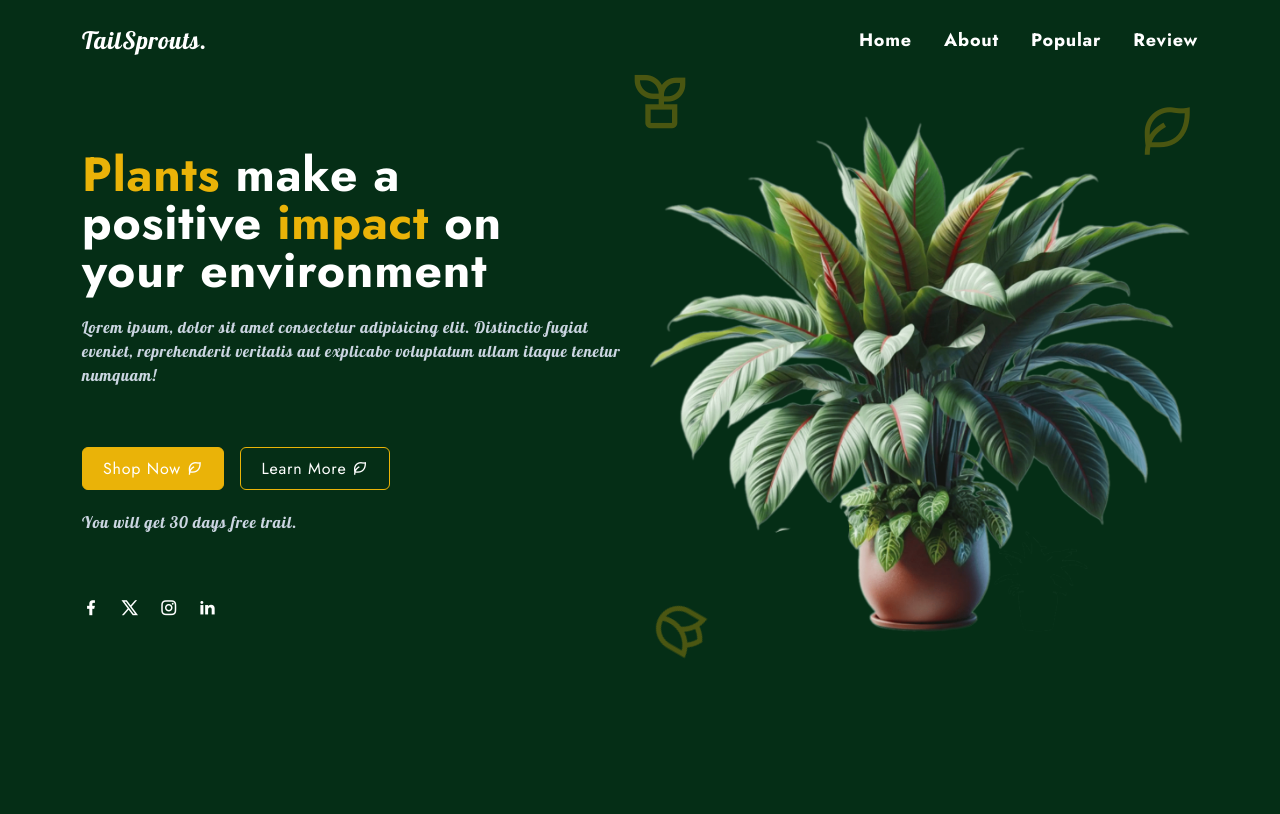
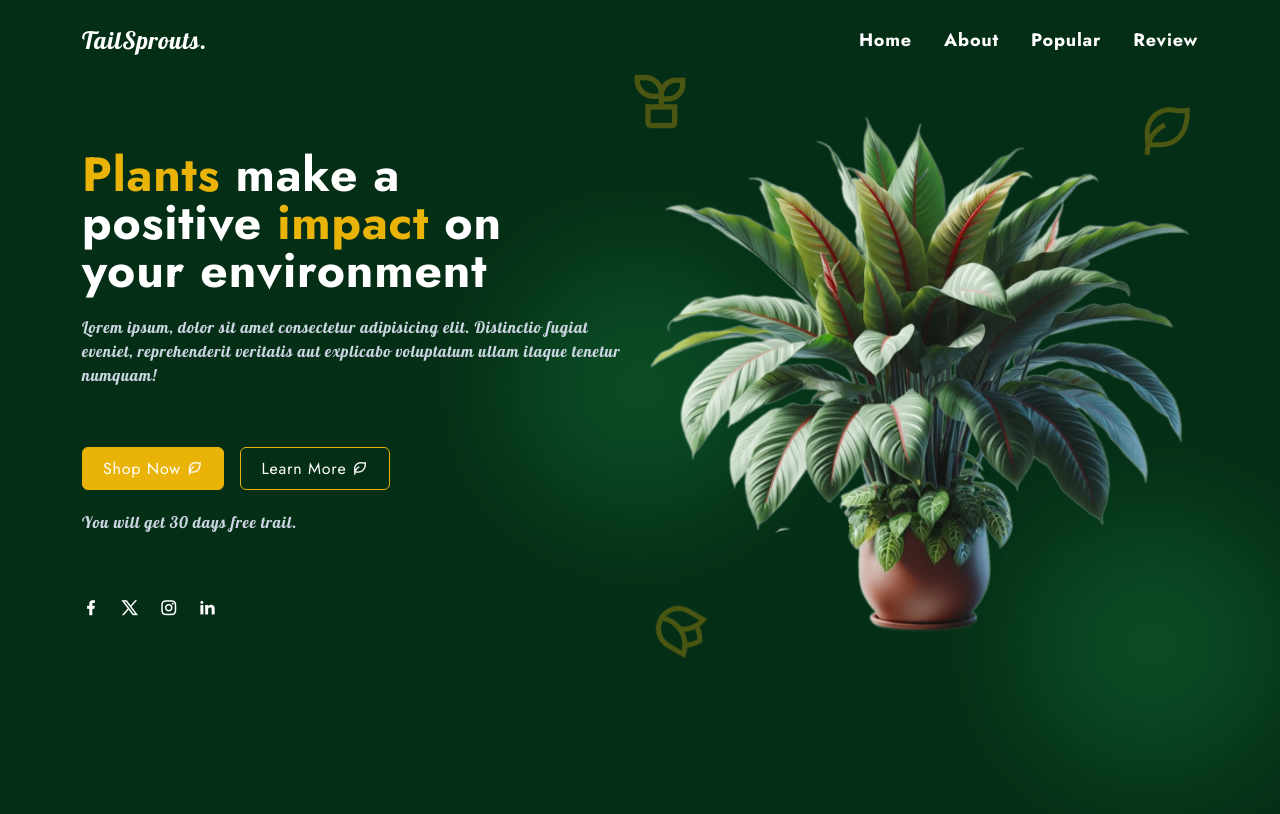
Before and after one commit to Nisschhal/tailSprout, a website: page index.html in a window 1280 px wide. Shown: the top 814 px of the page. Drawn offline with nearby package versions, Linux system fonts and the light colour scheme.

Commit message:
heading completed with drawer and some background light"

```diff
--- a/index.html
+++ b/index.html
@@ -35,7 +35,7 @@
         <!-- lg:get to inital document flow: static -->
         <div
           id="nav-menu"
-          class="absolute lg:static top-0 left-[-100%] min-h-[80vh] lg:min-h-fit w-full lg:w-auto bg-green-950/80 lg:bg-transparent backdrop-blur-sm lg:backdrop-blur-0 flex items-center justify-center duration-300 overflow-hidden"
+          class="absolute lg:static top-0 left-[-100%] min-h-[100vh] lg:min-h-fit w-full lg:w-auto bg-green-950/80 lg:bg-transparent backdrop-blur-sm lg:backdrop-blur-0 flex items-center justify-center duration-300 overflow-hidden"
         >
           <ul class="flex flex-col gap-8 lg:flex-row">
             <li><a href="#home" class="nav-link">Home</a></li>
@@ -71,9 +71,18 @@
     <!-- Main -->
     <main>
       <!-- Home -->
-      <section id="home">
+      <section id="home" class="relative">
         <!-- Hero Container -->
         <div class="container">
+          <!-- Bolb center -->
+          <div
+            class="w-64 h-64 bg-green-700 rounded-full blur-3xl -z-10 opacity-40 absolute top-1/2 left-1/2 transform -translate-x-1/2 -translate-y-1/2"
+          ></div>
+          <!-- Bolb right bottom -->
+          <div
+            class="w-64 h-64 bg-green-700 rounded-full blur-3xl -z-10 opacity-40 absolute right-0 bottom-0"
+          ></div>
+
           <!-- Hero Flex Container -->
           <div class="flex flex-col lg:flex-row items-center gap-5">
             <!--  Content -->
```
Also changed, not shown: style.css.
